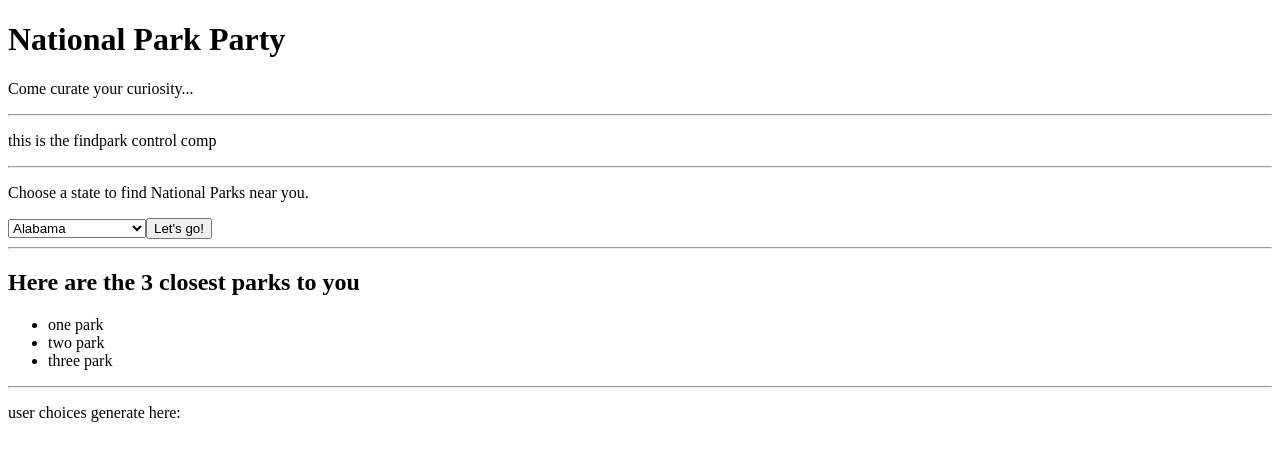
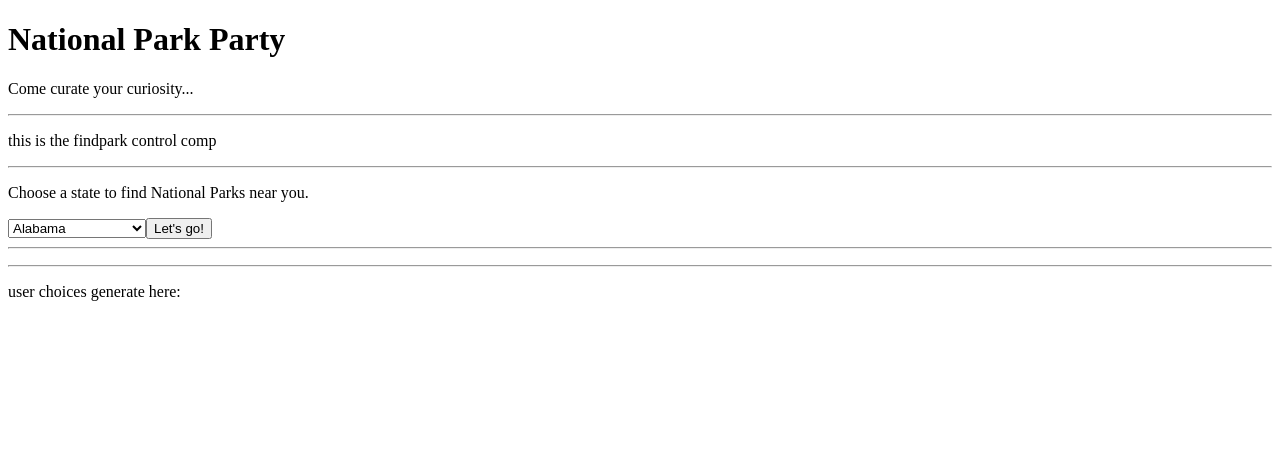
Before and after one commit to henry-oberholtzer/national-park-api, a React (Vite) app: page / in a window 1280 px wide. Shown: the top 460 px of the page. Built offline with nearby package versions, Linux system fonts and the light colour scheme.

Commit message:
successfully generate api call and display result
Co-authored-by: Kim Robinson <kimmykokonut@gmail.com>

```diff
--- a/src/actions/index.ts
+++ b/src/actions/index.ts
@@ -1,11 +1,11 @@
 import * as c from './ActionTypes';
 
-export const getParksSuccess = (parkList) => ({
+export const getParksSuccess = (parkList: []) => ({
     type: c.GET_PARKS_SUCCESS,
     parkList
 });
 
-export const getParksFailure = (error) => ({
+export const getParksFailure = (error: string) => ({
     type: c.GET_PARKS_FAILURE,
     error
 });
--- a/src/components/FindPark.tsx
+++ b/src/components/FindPark.tsx
@@ -1,15 +1,21 @@
 import ParkOptions from "./ParkOptions";
 import PickState from "./PickState";
-import { apiCall } from "../nps-api-call";
+import { parksAPIcall } from "../nps-api-call";
+import { useReducer } from "react";
+import getParksReducer, { initialState } from "../reducers/get-parks-reducer";
 
 function FindPark() {
+    const [state, dispatch] = useReducer(getParksReducer, initialState)
+    console.log(state)
     return (
         <>
         <p>this is the findpark control comp</p>
         <hr />
         <PickState
-            parksByStateAPICall={apiCall}/>
-        <ParkOptions />
+            parksByStateAPICall={parksAPIcall(dispatch)}/>
+        <ParkOptions
+           parkList={state.parkList}
+            />
         <hr />
         <p>user choices generate here:</p>
         </>
--- a/src/components/ParkOptions.tsx
+++ b/src/components/ParkOptions.tsx
@@ -1,16 +1,25 @@
-function ParkOptions() {
+
+function ParkOptions(props) {
     //make each li item clickable.
+    const { parkList } = props;
     return (
         <>
-        <h2>Here are the 3 closest parks to you</h2>
+        {parkList.length ?
+        <h2>Here are the {parkList.length} parks in your chosen state</h2> : <></>
+        }
         <ul>
-            <li>one park</li>
-            <li>two park</li>
-            <li>three park</li>
+            {parkList.map((park, index: number) =>
+                <li key={index}>
+                    <h3>{park.name}</h3>
+                    <p>{park.description}</p>
+                    {park.images.length !== 0 ?
+                    <img width="100px" src={park.images[0].url} alt={park.images[0].altText}/>
+                    : ''}
+                </li>
+            )}
         </ul>
+        </>
+    );
 
-
-        </>
-    )
 }
 export default ParkOptions;
--- a/src/components/PickState.tsx
+++ b/src/components/PickState.tsx
@@ -1,5 +1,4 @@
 import { useState } from "react";
-import PropTypes from 'prop-types';
 
 const stateCodes: StateCode = {
     AL: "Alabama",
@@ -84,9 +83,4 @@ function PickState (props: PickState) {
     )
 }
 
-PickState.propTypes = {
-    parksByStateAPICall: PropTypes.func,
-}
-
-
 export default PickState;
--- a/src/nps-api-call.ts
+++ b/src/nps-api-call.ts
@@ -1,12 +1,21 @@
-export const apiCall = (reducerAction) => {
+import { getParksSuccess, getParksFailure } from "./actions"
+
+export const apiCall = (reducerActionSuccess: SuccessAction) => {
+    return (reducerActionFailure: FailureAction) => {
+        return (dispatchFunction: React.Dispatch<object>) => {
             return (stateCode: string) => {
                 fetch(`https://developer.nps.gov/api/v1/parks?stateCode=${stateCode}&api_key=${import.meta.env.VITE_NPS_API_KEY}`)
                 .then(response => response.json())
                 .then((jsonifiedResponse) => {
-            reducerAction()
+                    const action = reducerActionSuccess(jsonifiedResponse.data);
+                    dispatchFunction(action);
                 })
                 .catch((error) => {
-            console.log(error)
+                    const action = reducerActionFailure(error);
+                    dispatchFunction(action);
                 })
             }
         }
+    }
+}
+export const parksAPIcall = apiCall(getParksSuccess)(getParksFailure)
--- a/src/reducers/get-parks-reducer.ts
+++ b/src/reducers/get-parks-reducer.ts
@@ -1,6 +1,12 @@
 import * as c from '../actions/ActionTypes';
 
-const getParksReducer = (state, action) => {
+export const initialState = {
+    isLoaded: false,
+    parkList: [],
+    error: null,
+}
+
+const getParksReducer = (state<typeof initialState>, action) => {
     switch (action.type) {
         case c.GET_PARKS_SUCCESS:
             return {
--- a/src/types.d.ts
+++ b/src/types.d.ts
@@ -2,3 +2,5 @@ type StateCode = { [index: string]: string }
 type PickState = {
     parksByStateAPICall: (string) => void;
 }
+type SuccessAction = (parkList: []) => object;
+type FailureAction = (error: string) => object;
```
Lines whose indentation alone changed are shown as unchanged.
